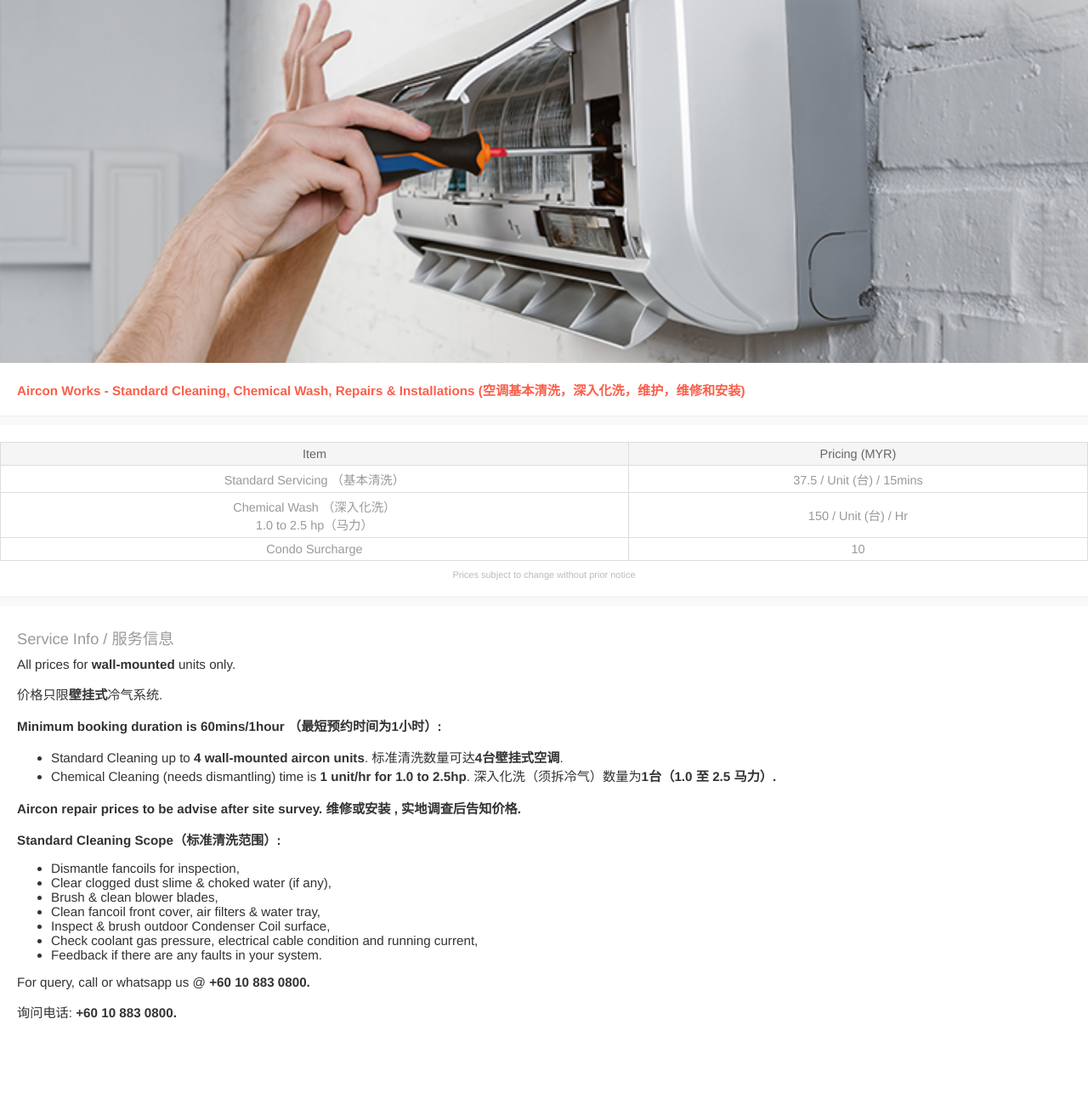
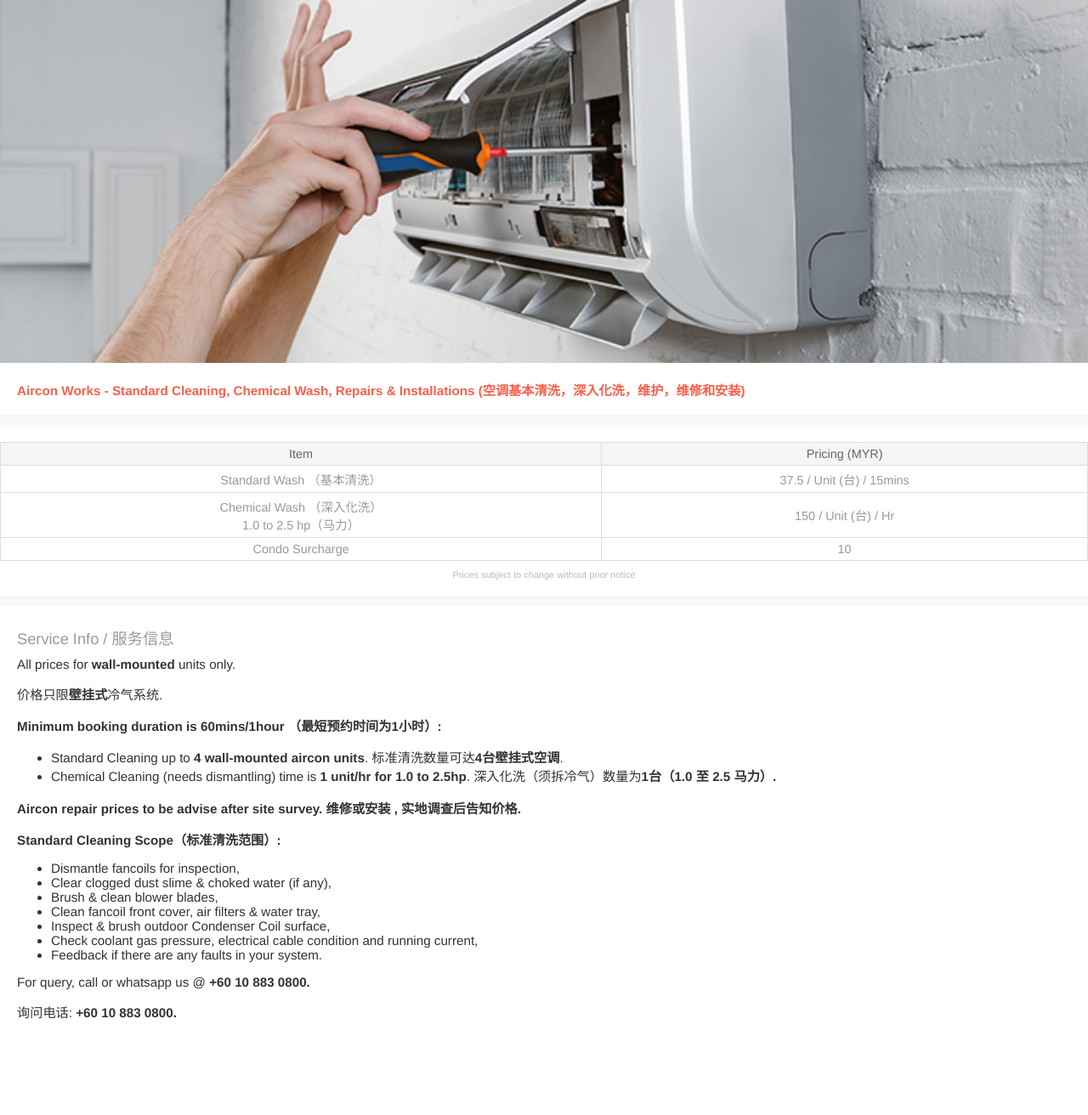
Before and after one commit to blooms-singapore/pages, a Jekyll site: the page built from en/services/myr/aircon.html, in a window 1280 px wide. Shown: the whole page at 85% size. Built offline with Jekyll 4.4.1, drawn with Linux system fonts in a browser that asks for light colours.

Commit message:
Update aircon.html

```diff
--- a/en/services/myr/aircon.html
+++ b/en/services/myr/aircon.html
@@ -13,7 +13,7 @@ layout: service
     </thead>
     <tbody>
       <tr>
-        <td>Standard Servicing （基本清洗）</td>
+        <td>Standard Wash （基本清洗）</td>
         <td>37.5<span> / Unit (台)<span> / 15mins</span></td>
       </tr>
       <tr>
```
